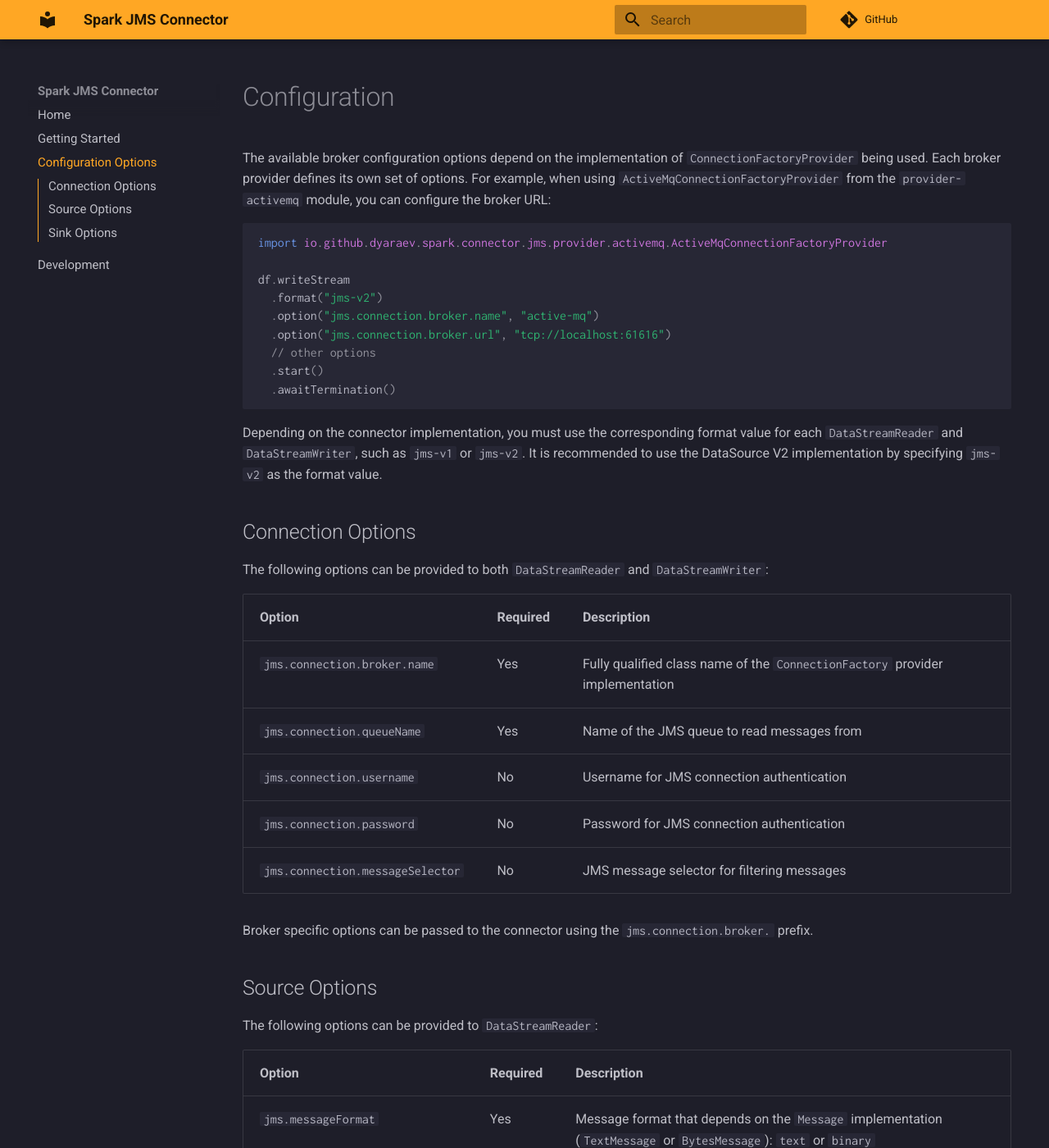
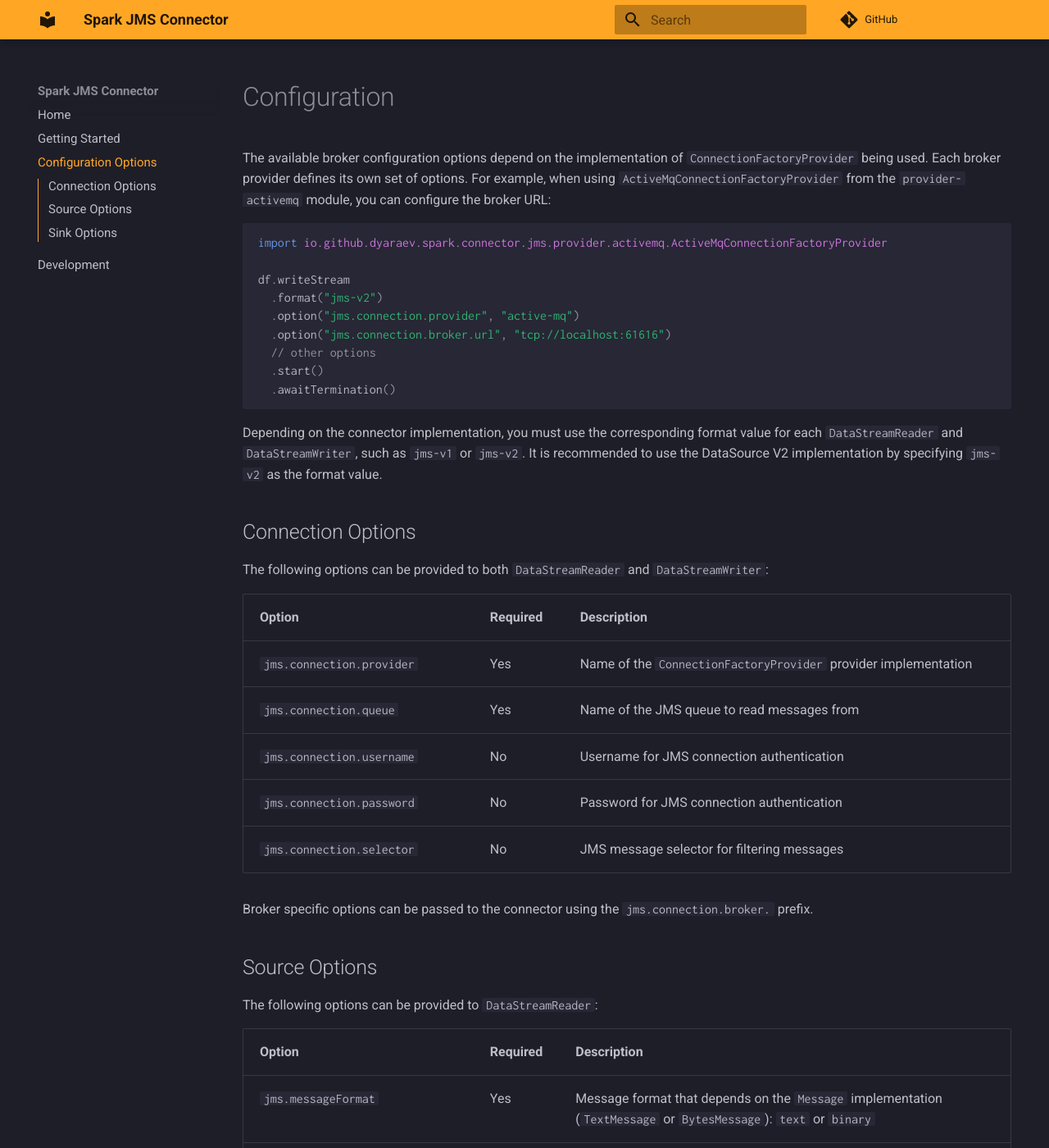
Before and after one commit to dyaraev/spark-jms-connector, an MkDocs documentation site: the page built from docs/configuration.md, in a window 1280 px wide and 1400 px high. Shown: the whole window at 82% size. Built offline with MkDocs 1.6.1 and Material for MkDocs 9.7.7, drawn with Linux system fonts in a browser that asks for light colours; plug-ins that fetch from the network failed and are left out; comment, search, counter and statistics services are not loaded.

Commit message:
chore: refactor connector options

```diff
--- a/docs/configuration.md
+++ b/docs/configuration.md
@@ -9,7 +9,7 @@ import io.github.dyaraev.spark.connector.jms.provider.activemq.ActiveMqConnectio
 
 df.writeStream
   .format("jms-v2")
-  .option("jms.connection.broker.name", "active-mq")
+  .option("jms.connection.provider", "active-mq")
   .option("jms.connection.broker.url", "tcp://localhost:61616")
   // other options
   .start()
@@ -25,13 +25,13 @@ The following options can be provided to both `DataStreamReader` and `DataStream
 
 /// html | div.conf-table
 
-| Option                           | Required | Description                                                                   |
-|----------------------------------|----------|-------------------------------------------------------------------------------|
-| `jms.connection.broker.name`     | Yes      | Fully qualified class name of the `ConnectionFactory` provider implementation |
-| `jms.connection.queueName`       | Yes      | Name of the JMS queue to read messages from                                   |
-| `jms.connection.username`        | No       | Username for JMS connection authentication                                    |
-| `jms.connection.password`        | No       | Password for JMS connection authentication                                    |
-| `jms.connection.messageSelector` | No       | JMS message selector for filtering messages                                   |
+| Option                    | Required | Description                                                     |
+|---------------------------|----------|-----------------------------------------------------------------|
+| `jms.connection.provider` | Yes      | Name of the `ConnectionFactoryProvider` provider implementation |
+| `jms.connection.queue`    | Yes      | Name of the JMS queue to read messages from                     |
+| `jms.connection.username` | No       | Username for JMS connection authentication                      |
+| `jms.connection.password` | No       | Password for JMS connection authentication                      |
+| `jms.connection.selector` | No       | JMS message selector for filtering messages                     |
 
 Broker specific options can be passed to the connector using the `jms.connection.broker.` prefix.
 
```
Also changed, not shown: README.md (+4 -4 lines), docs/development.md (+1 -1 lines), docs/getting-started.md (+4 -4 lines), 14 other files.
